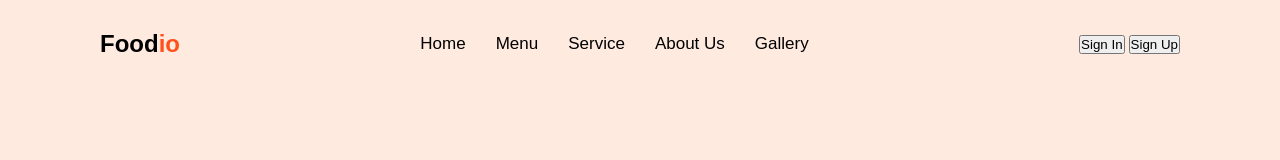
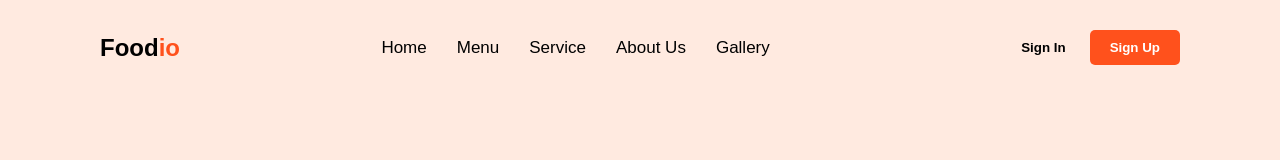
Before and after one commit to Hafiz-Hamza-Ikram/Food-Delivery-Website, a plain HTML site: page index.html in a window 1280 px wide. Drawn offline with Linux system fonts and the light colour scheme.

Commit message:
More Styling of Buttons

```diff
--- a/styles.css
+++ b/styles.css
@@ -43,3 +43,32 @@ body {
     font-family: sans-serif;
     font-size: 17px;
 }
+
+.nav ul .active::after {
+    content: '';
+    width: 50%;
+    height: 3px;
+    background-color: #ff511c;
+    display: flex;
+    position: relative;
+    margin-left: 10px;
+}
+
+input {
+    padding: 10px 20px;
+    cursor: pointer;
+    font-weight: 600;
+}
+
+.signin {
+    background: transparent;
+    border: none;
+}
+
+.signup {
+    background-color: #ff511c;
+    color: #ffffff;
+    outline: none;
+    border: none;
+    border-radius: 5px;
+}
```
